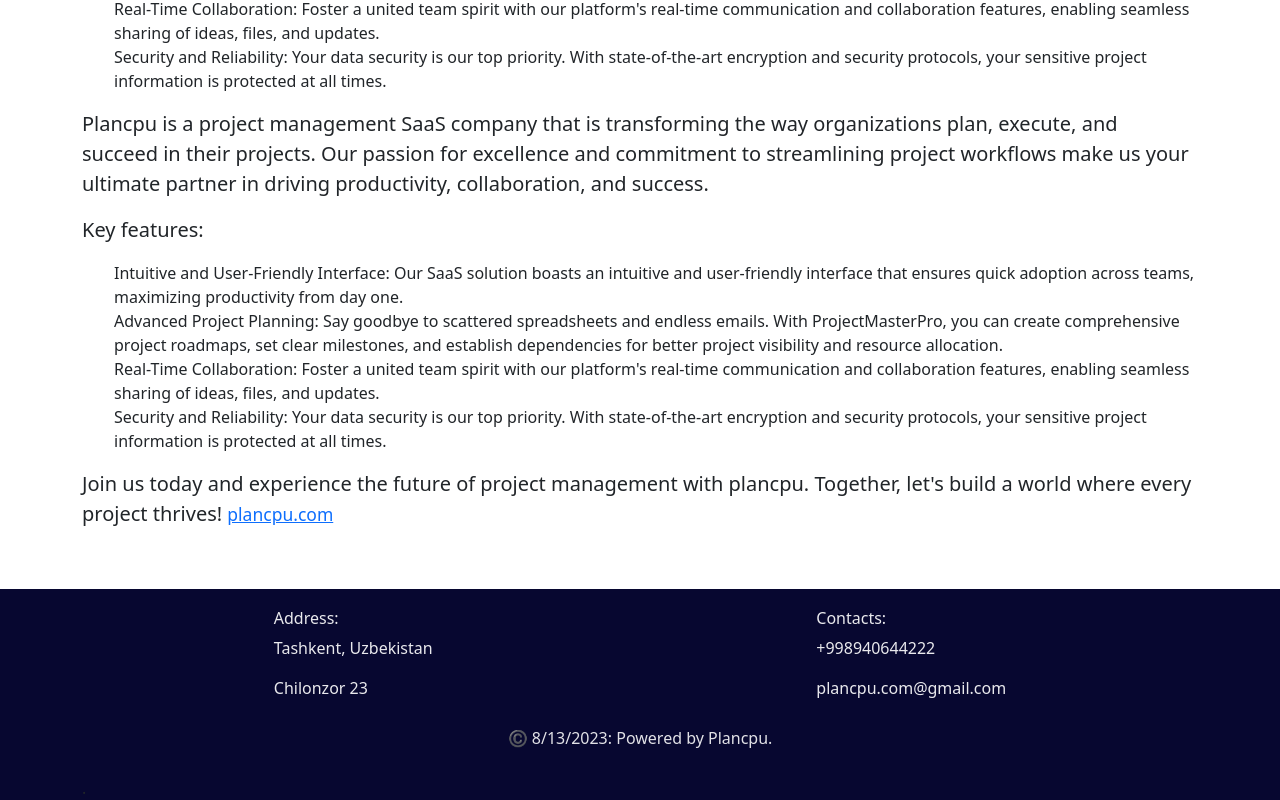
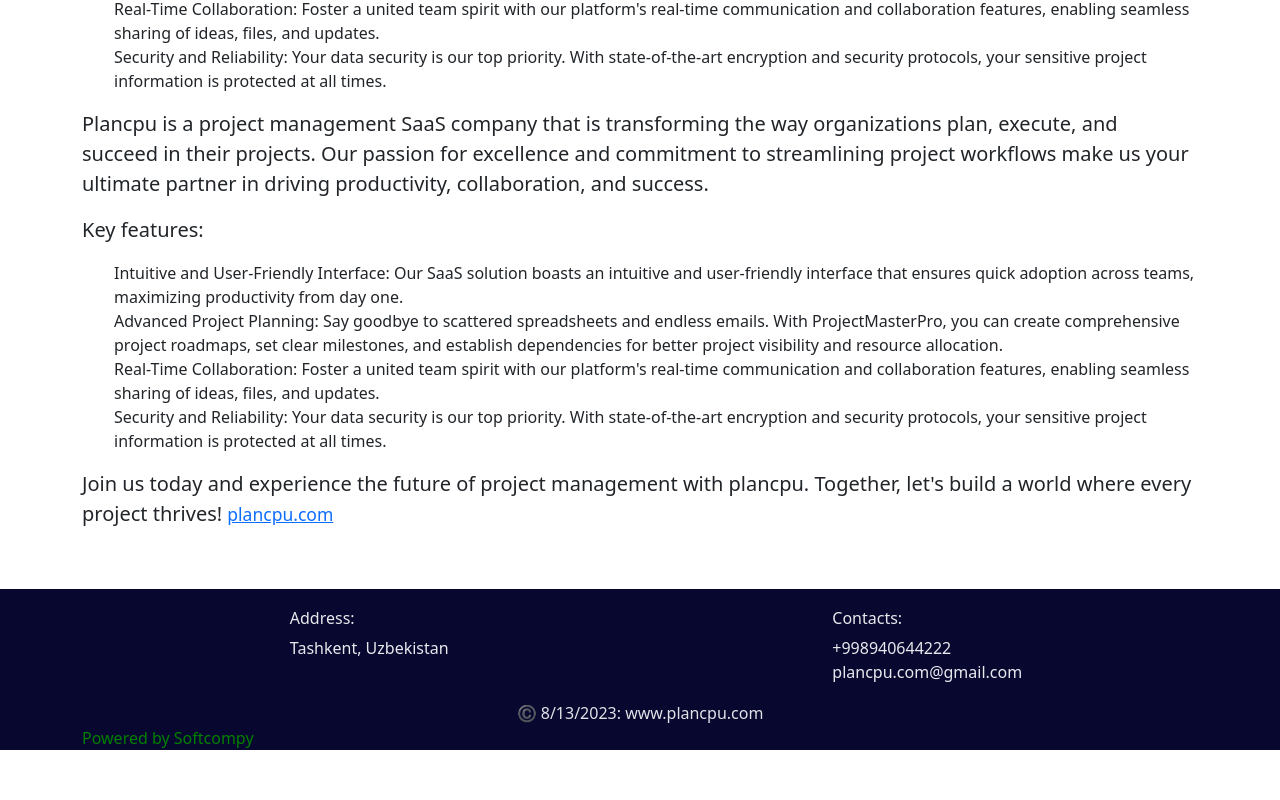
Before and after one commit to ZukhriddinMirzajanov/plancpu.com_frontend, a React (Create React App) app: page /about in a window 1280 px wide. Shown: the part 889-1689 px from the top of the page. After the commit the page ends 1639 px from the top, so only its background shows below. Built offline with nearby package versions, Linux system fonts and the light colour scheme.

Commit message:
updated footer

```diff
--- a/src/pages/aboutPage/AboutPage.css
+++ b/src/pages/aboutPage/AboutPage.css
@@ -60,7 +60,7 @@
 }
 .f-bottom {
   text-align: center;
-  padding: 10px 0;
+  padding: 1px 0;
   color: rgba(255, 255, 255, 0.881);
 }
 
--- a/src/pages/aboutPage/AboutPage.js
+++ b/src/pages/aboutPage/AboutPage.js
@@ -20,7 +20,7 @@
 
     return (
         <>
-        <SliderCpu/>
+            <SliderCpu />
             <div className="container project-body">
                 <br />
                 <img src={plancpu} alt="logo" className="plancpu" />
@@ -123,20 +123,20 @@
             <footer>
                 <div className="container ">
                     <Nav className="footer-nav">
-            <div className="footer-left">
+                        <ul className="footer-left">
                             <h6>Address:</h6>
-                <p>Tashkent, Uzbekistan</p>
-                <p>Chilonzor 23</p>
+                            <li>Tashkent, Uzbekistan</li>
+                        </ul>
+                        <ul className="footer-right">
+                            <h6>Contacts:</h6>
+                            <li>+998940644222</li>
+                            <li>plancpu.com@gmail.com</li>
+                        </ul>
+                    </Nav>
+                    <div className="f-bottom">
+                        <span>©️ {currentDate}: www.plancpu.com</span>
                     </div>
-            <div className="footer-right">
-                <h6>Contacts:</h6>
-                <p>+998940644222</p>
-                <p>plancpu.com@gmail.com</p>
-            </div>
-            </Nav>
-
-            <p className="f-bottom">©️ {currentDate}: Powered by Plancpu.</p>
-            .
+                    <span style={{ color: "green" }}>Powered by Softcompy</span>
                 </div>
             </footer>
         </>
```
Lines whose indentation alone changed are shown as unchanged.
